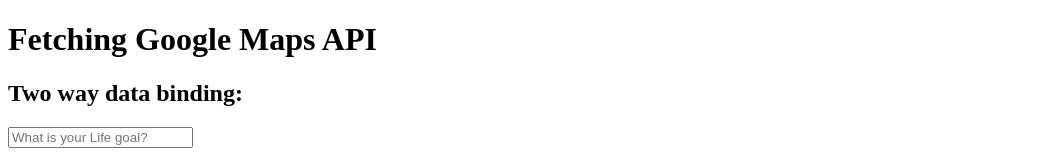
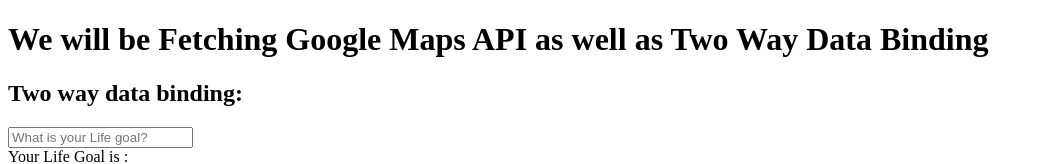
Before and after one commit to vish01/AngularMaps, an Angular app: page / in a window 1280 px wide. Shown: the top 164 px of the page, without its empty margins (0-1044 px from the left). Built offline with nearby package versions, Linux system fonts and the light colour scheme; what @agm/core would draw is missing.

Commit message:
2 way update

```diff
--- a/src/app/app.component.html
+++ b/src/app/app.component.html
@@ -1,8 +1,8 @@
-<h1>{{ title }}</h1>
+<h1>We will be {{ title1 }} as well as {{title2}}</h1>
 <h2> Two way data binding: </h2>
 <input type="text" class="txt" name="item" placeholder="What is your Life goal?" [(ngModel)]="goal">
 
-<br><span>{{ goal }}</span><br>
+<br><span>Your Life Goal is :{{ goal }}</span><br>
 <p>Your bucket list ({{ itemCount }})</p>
 
 <!-- this creates a google map on the page with the given lat/lng from -->
--- a/src/app/app.component.ts
+++ b/src/app/app.component.ts
@@ -6,7 +6,8 @@
   styleUrls: ['app.component.css'],
 })
 export class AppComponent {
-  title: string = 'Fetching Google Maps API';
+  title1: string = 'Fetching Google Maps API';
+  title2: string ='Two Way Data Binding';
   lat: number = 41.637639;
   lng: number = -70.9290092;
 
```
